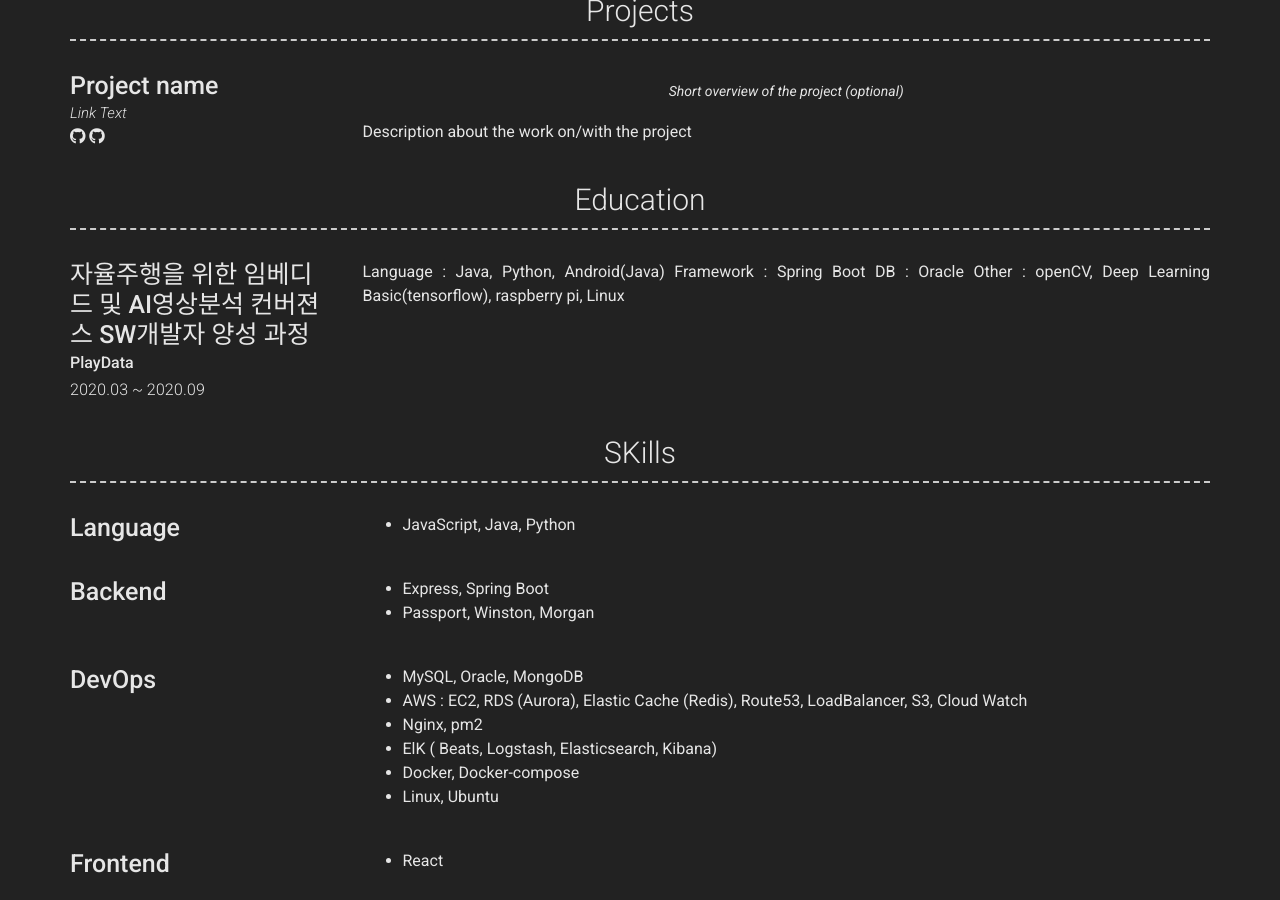
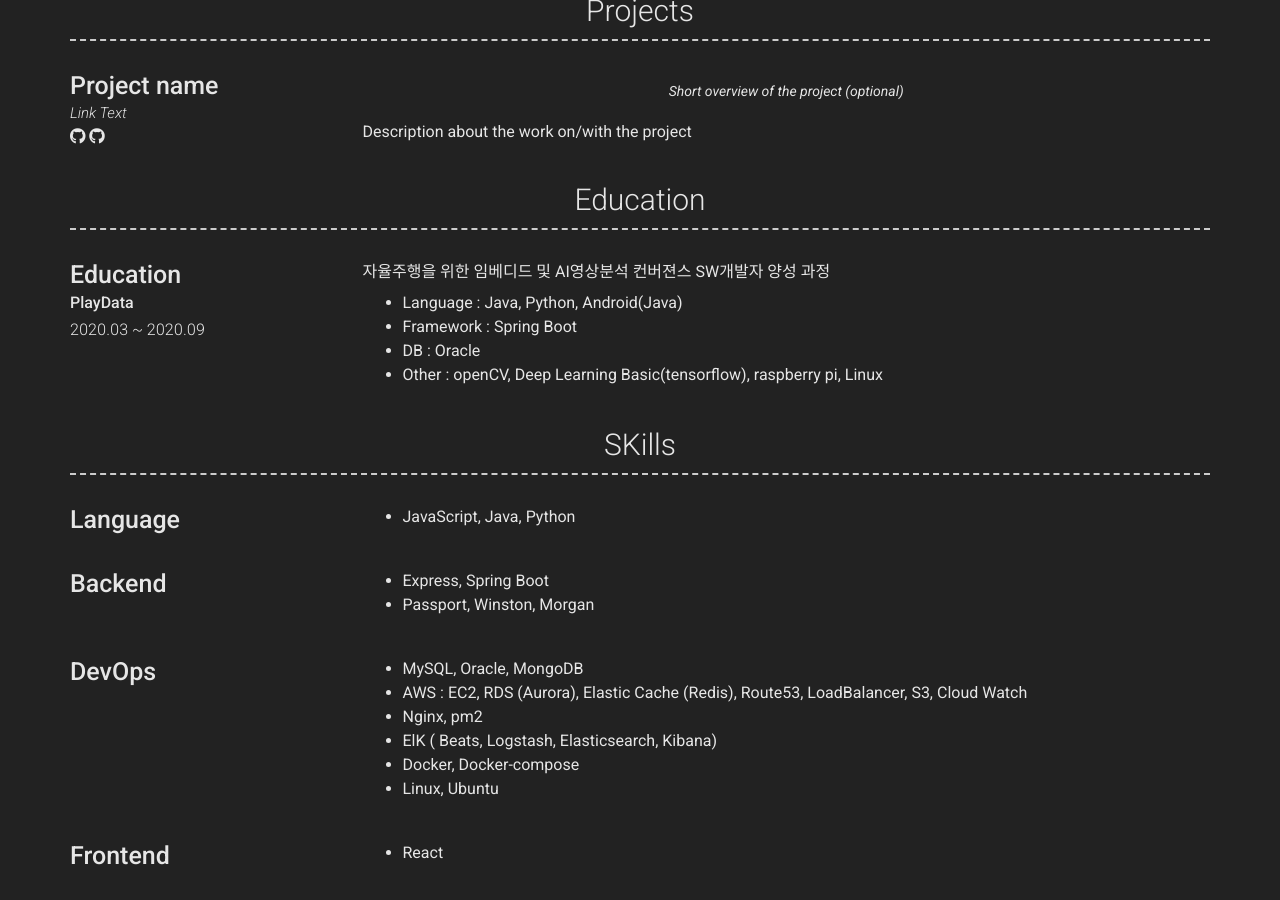
Before and after one commit to gwon713/gwon713.github.io, a Jekyll site: the page built from index.md, in a window 1280 px wide and 900 px high, scrolled down 1029 px. Built offline with Jekyll 4.4.1, drawn with Linux system fonts in a browser that asks for light colours; nearby versions of some CDN libraries.

Commit message:
Update _config.yml

```diff
--- a/_config.yml
+++ b/_config.yml
@@ -105,14 +105,15 @@ content:
     layout: list
     content:
       - layout: left
-        title: 자율주행을 위한 임베디드 및 AI영상분석 컨버젼스 SW개발자 양성 과정
+        title: Education
         sub_title: PlayData
         caption: 2020.03 ~ 2020.09
         description: | # this will include new lines to allow paragraphs
-          Language : Java, Python, Android(Java)
-          Framework : Spring Boot
-          DB : Oracle
-          Other : openCV, Deep Learning Basic(tensorflow), raspberry pi, Linux
+          자율주행을 위한 임베디드 및 AI영상분석 컨버젼스 SW개발자 양성 과정
+          - Language : Java, Python, Android(Java)
+          - Framework : Spring Boot
+          - DB : Oracle
+          - Other : openCV, Deep Learning Basic(tensorflow), raspberry pi, Linux
   - title: SKills
     layout: list
     content:
```
